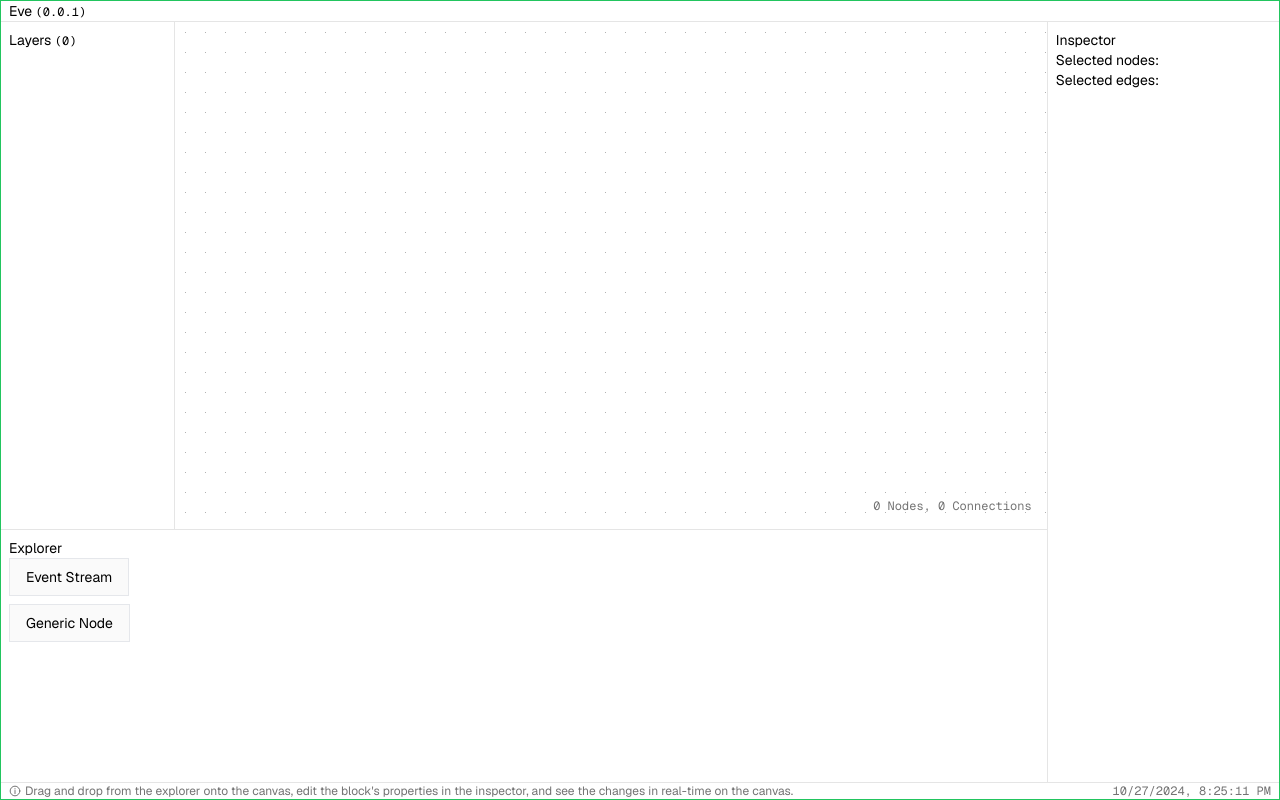
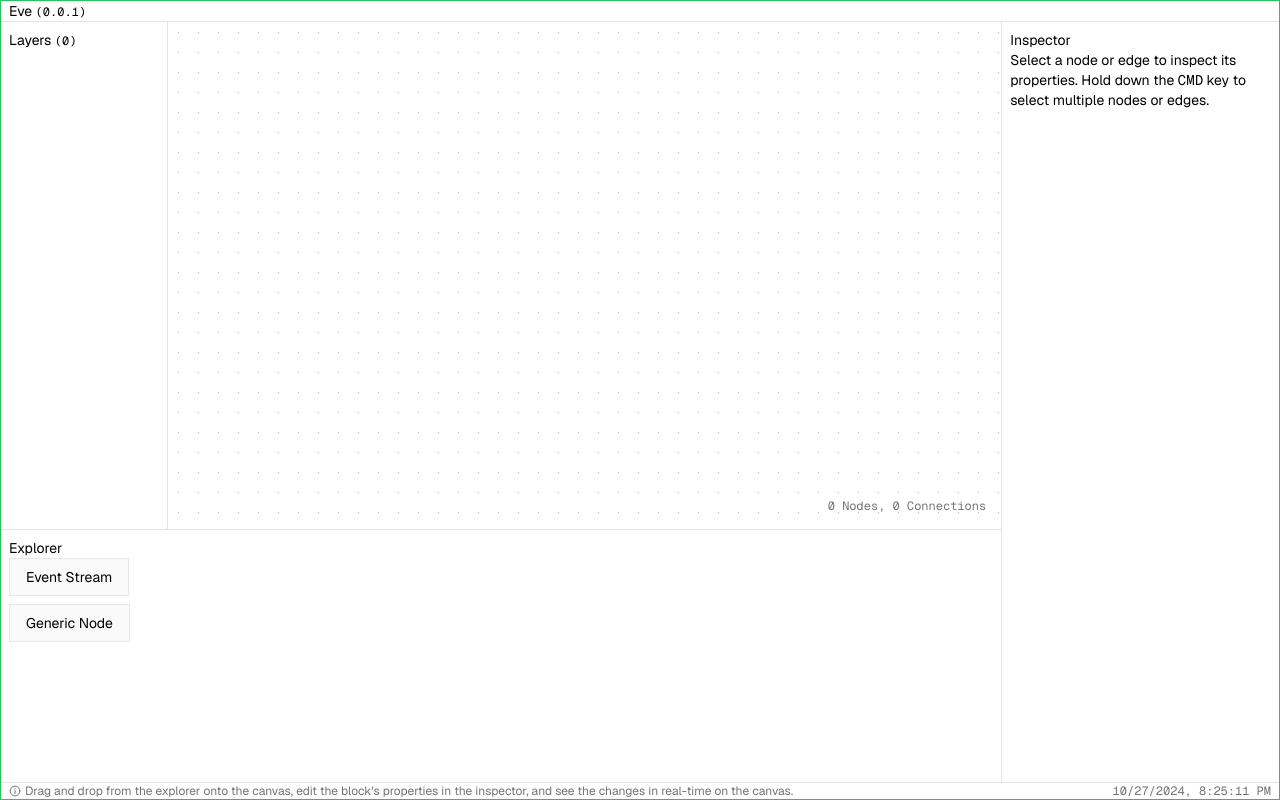
Before and after one commit to PwnFunction/eve, a Next.js app: page / in a window 1280 px wide. Built offline with nearby package versions, Linux system fonts and the light colour scheme.

Commit message:
feat: alpha inspector node

```diff
--- a/src/components/inspector.tsx
+++ b/src/components/inspector.tsx
@@ -1,12 +1,19 @@
 "use client";
 
 import { styles } from "@/lib/styles/layout";
-import { type Edge, type Node, useOnSelectionChange } from "@xyflow/react";
+import {
+  type Edge,
+  type Node,
+  useNodes,
+  useOnSelectionChange,
+} from "@xyflow/react";
 import { useCallback, useState } from "react";
 
 export const Inspector = () => {
   const [selectedNodes, setSelectedNodes] = useState<string[]>([]);
   const [selectedEdges, setSelectedEdges] = useState<string[]>([]);
+
+  const nodes = useNodes();
 
   const onChange = useCallback(
     ({ nodes, edges }: { nodes: Node[]; edges: Edge[] }) => {
@@ -27,10 +34,32 @@ export const Inspector = () => {
     >
       <p>Inspector</p>
 
-      <div>
-        <p>Selected nodes: {selectedNodes.join(", ")}</p>
-        <p>Selected edges: {selectedEdges.join(", ")}</p>
-      </div>
+      {selectedNodes.length > 0 ? (
+        <div>
+          {selectedNodes.map((id) => {
+            const node = nodes.find((node) => node.id === id);
+
+            if (!node) {
+              return null;
+            }
+
+            return <NodeInspector key={node.id} node={node} />;
+          })}
+        </div>
+      ) : (
+        <p>
+          Select a node or edge to inspect its properties. Hold down the{" "}
+          <kbd>CMD</kbd> key to select multiple nodes or edges.
+        </p>
+      )}
     </aside>
   );
 };
+
+const NodeInspector = ({ node }: { node: Node }) => {
+  return (
+    <div>
+      <pre>{JSON.stringify(node, null, 2)}</pre>
+    </div>
+  );
+};
--- a/src/lib/styles/layout.tsx
+++ b/src/lib/styles/layout.tsx
@@ -1,7 +1,7 @@
 export const styles = {
   parent: {
     display: "grid",
-    gridTemplateColumns: "0.6fr repeat(3, 1fr) 0.8fr",
+    gridTemplateColumns: "0.6fr repeat(3, 1fr) 1fr",
     gridTemplateRows: "0.06fr repeat(3, 1fr) 0.06fr",
     gridColumnGap: 0,
     gridRowGap: 0,
```
Also changed, not shown: 1 other file (tests, documents, lock files or other folders).
